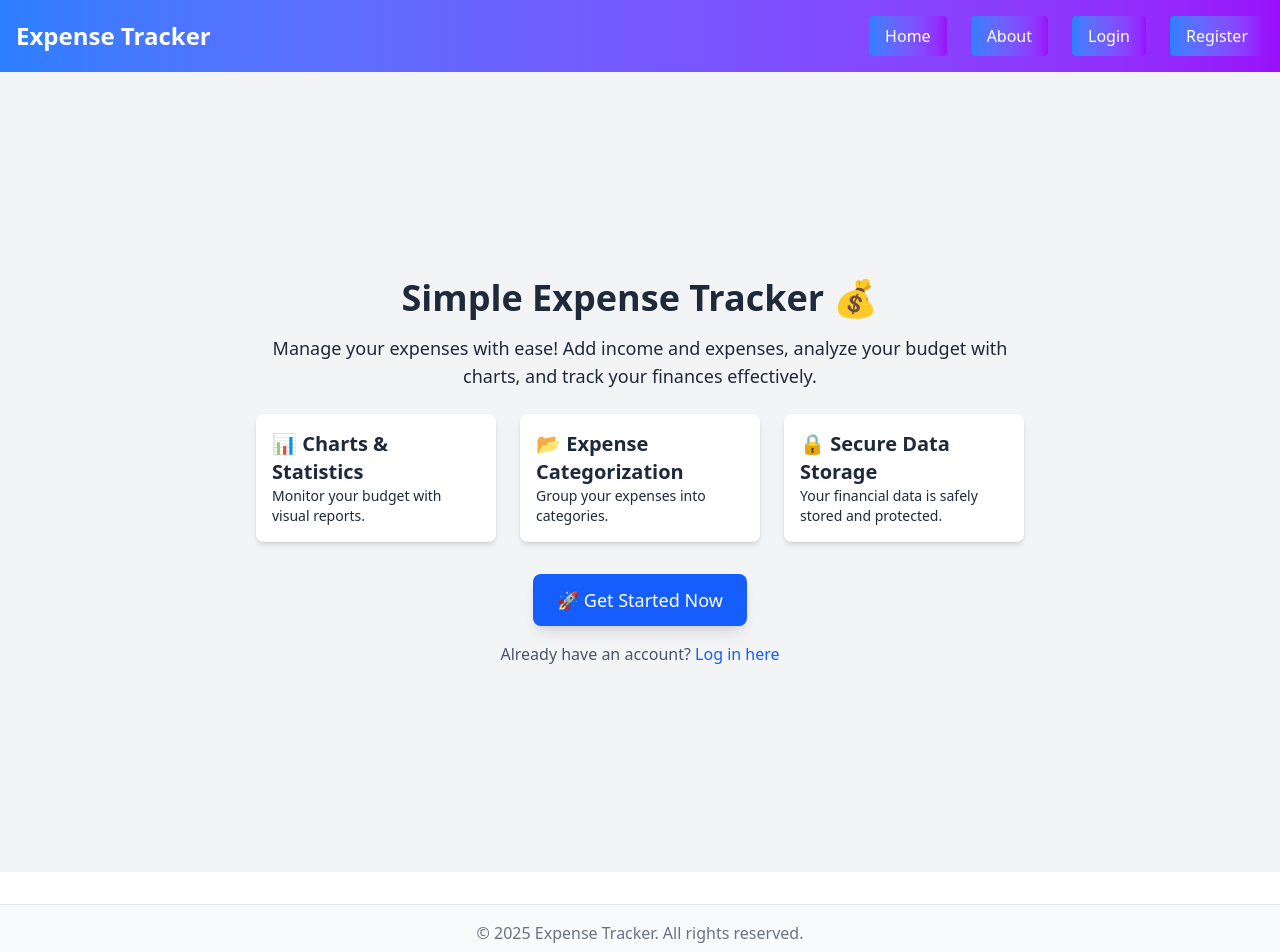
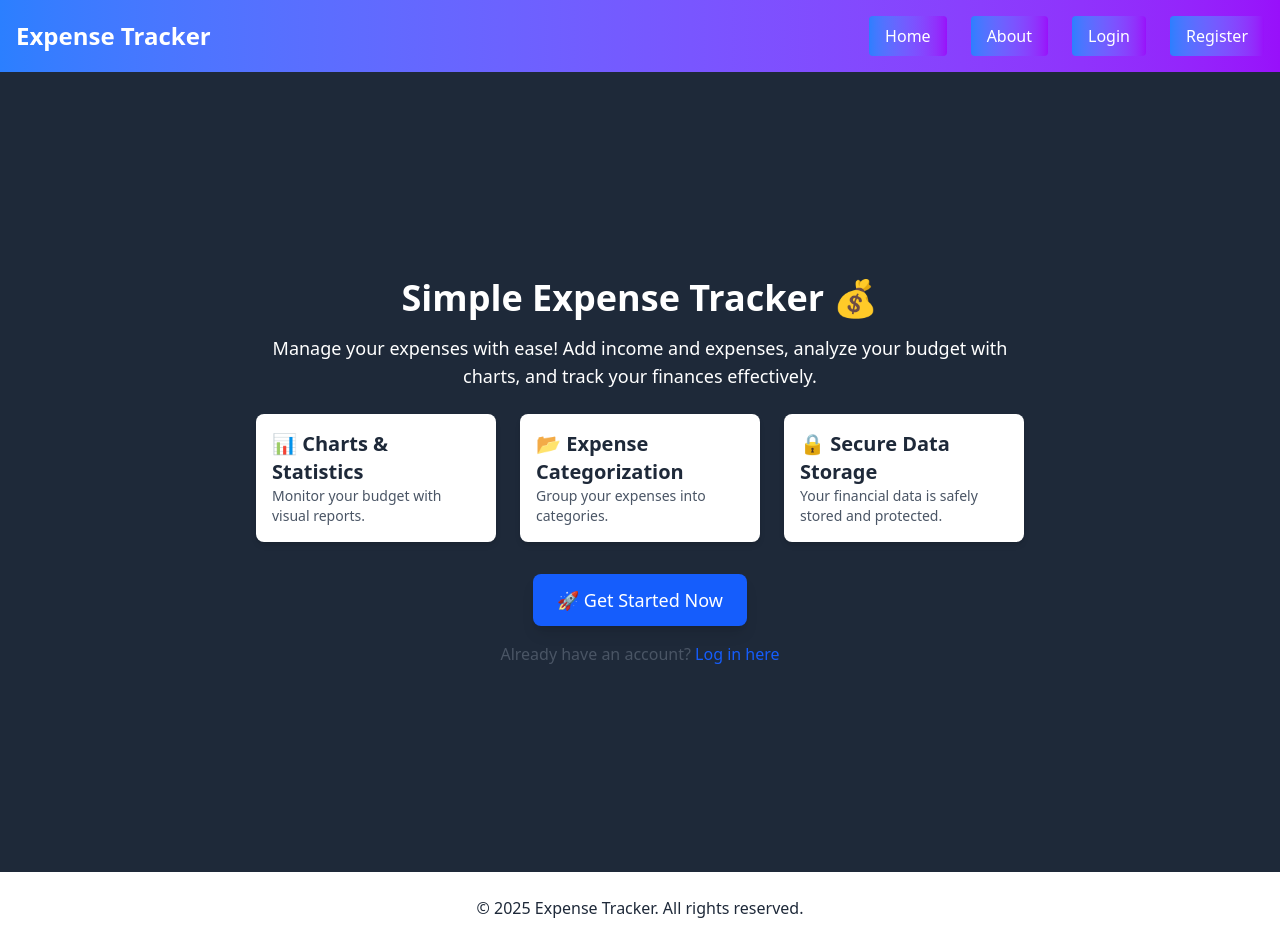
Before and after one commit to stefanRachev/tracker-client, a React (Vite) app: page / in a window 1280 px wide. Shown: the top 952 px of the page. Built offline with nearby package versions, Linux system fonts and the light colour scheme.

Commit message:
Updated landing page and UI components for better readability and visual appeal

```diff
--- a/src/components/Footer.jsx
+++ b/src/components/Footer.jsx
@@ -1,9 +1,13 @@
 const Footer = () => {
-    return (
-      <footer className="text-center text-gray-500 p-4 mt-8 border-t border-gray-200 bg-gray-50">
-        <p>© {new Date().getFullYear()} Expense Tracker. All rights reserved.</p>
-      </footer>
-    );
-  };
+  return (
+    <footer className="bg-white text-gray-800 py-6 shadow-md">
+      <div className="max-w-7xl mx-auto text-center">
+        <p>
+          © {new Date().getFullYear()} Expense Tracker. All rights reserved.
+        </p>
+      </div>
+    </footer>
+  );
+};
 
-  export default Footer;
+export default Footer;
--- a/src/pages/LandingPage.jsx
+++ b/src/pages/LandingPage.jsx
@@ -4,7 +4,7 @@ export default function LandingPage() {
   const navigate = useNavigate();
 
   return (
-    <div className="min-h-screen flex flex-col items-center justify-center bg-gray-100 text-gray-800 p-6">
+    <div className="min-h-screen flex flex-col items-center justify-center bg-gray-800 text-white p-6">
       <div className="text-center max-w-3xl">
         <h1 className="text-4xl font-bold mb-4">Simple Expense Tracker 💰</h1>
         <p className="text-lg mb-6">
@@ -14,16 +14,26 @@ export default function LandingPage() {
 
         <div className="grid md:grid-cols-3 gap-6 text-left mb-8">
           <div className="p-4 bg-white rounded-lg shadow-md">
-            <h3 className="text-xl font-semibold">📊 Charts & Statistics</h3>
-            <p className="text-sm">Monitor your budget with visual reports.</p>
+            <h3 className="text-xl font-semibold text-gray-800">
+              📊 Charts & Statistics
+            </h3>
+            <p className="text-sm text-gray-600">
+              Monitor your budget with visual reports.
+            </p>
           </div>
           <div className="p-4 bg-white rounded-lg shadow-md">
-            <h3 className="text-xl font-semibold">📂 Expense Categorization</h3>
-            <p className="text-sm">Group your expenses into categories.</p>
+            <h3 className="text-xl font-semibold text-gray-800">
+              📂 Expense Categorization
+            </h3>
+            <p className="text-sm text-gray-600">
+              Group your expenses into categories.
+            </p>
           </div>
           <div className="p-4 bg-white rounded-lg shadow-md">
-            <h3 className="text-xl font-semibold">🔒 Secure Data Storage </h3>
-            <p className="text-sm">
+            <h3 className="text-xl font-semibold text-gray-800">
+              🔒 Secure Data Storage
+            </h3>
+            <p className="text-sm text-gray-600">
               Your financial data is safely stored and protected.
             </p>
           </div>
```
